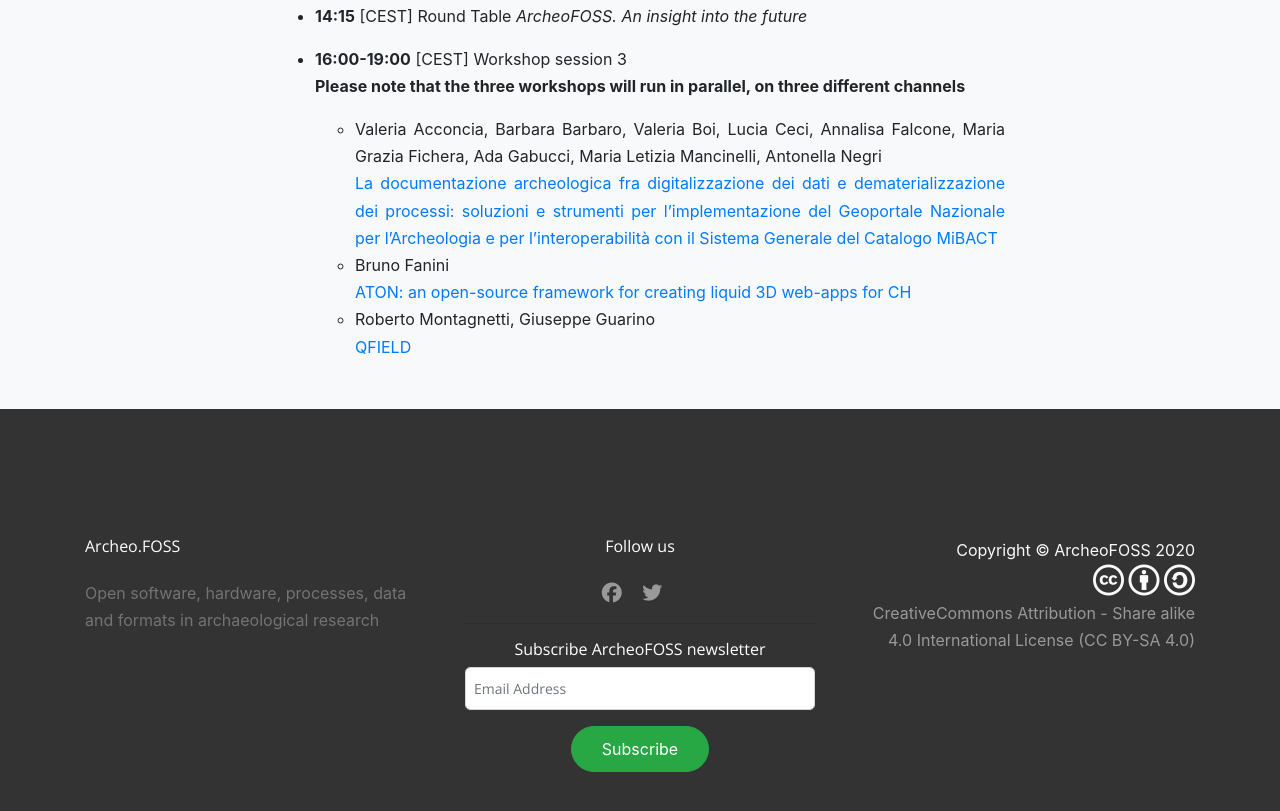
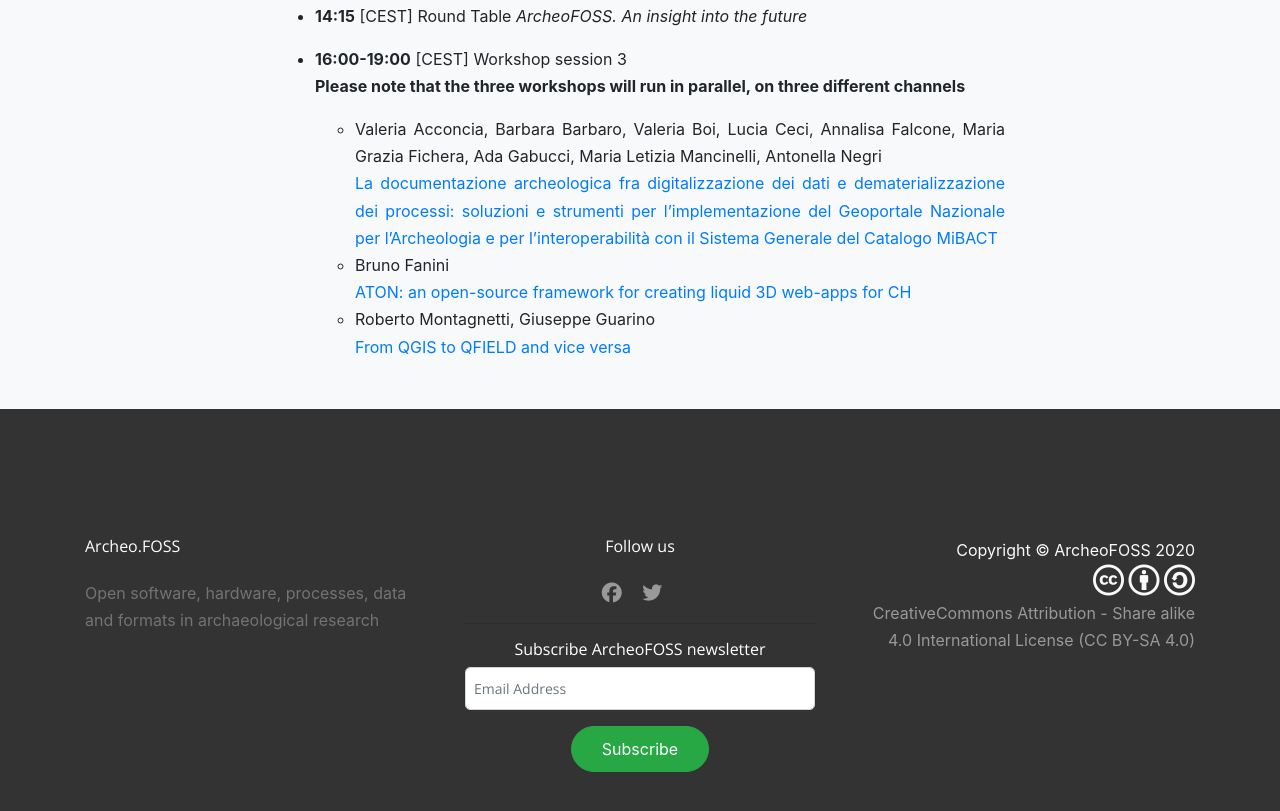
Before and after one commit to archeofoss/archeofoss2020, a Jekyll site: the page built from programme.md, in a window 1280 px wide and 900 px high, scrolled down 4337 px. Shown: the top 811 px of the window. Built offline with Jekyll 4.4.1, drawn with Linux system fonts in a browser that asks for light colours; nearby versions of some CDN libraries.

Commit message:
Update programme.md

```diff
--- a/programme.md
+++ b/programme.md
@@ -148,4 +148,4 @@ The **Book of Abstracts** is already and freely available in Zenodo [![DOI](http
     - Bruno Fanini
     [ATON: an open-source framework for creating liquid 3D web-apps for CH](workshops#workshop-6)
     - Roberto Montagnetti, Giuseppe Guarino
-    [QFIELD](workshops#workshop-7)
+    [From QGIS to QFIELD and vice versa](workshops#workshop-7)
```
